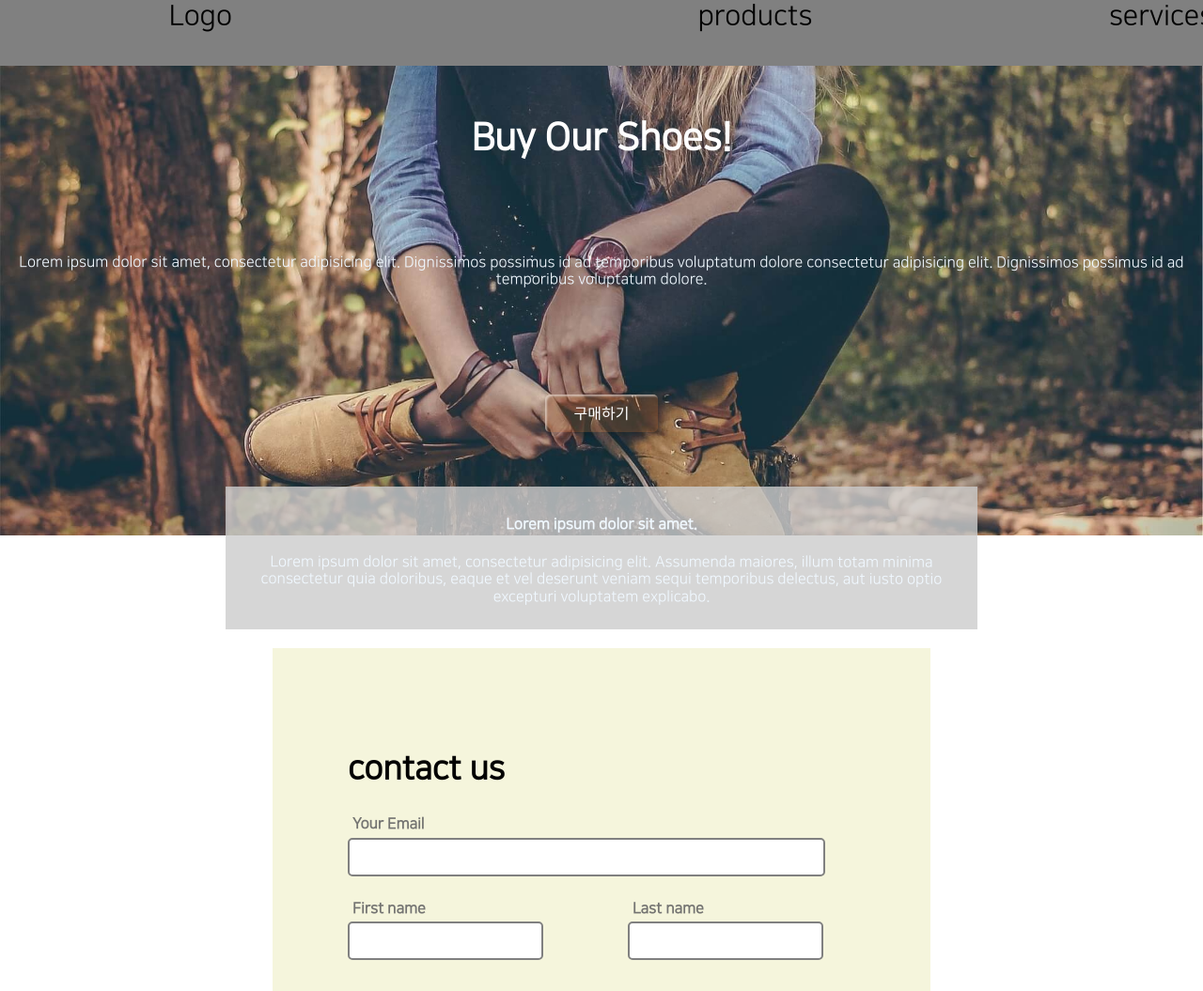
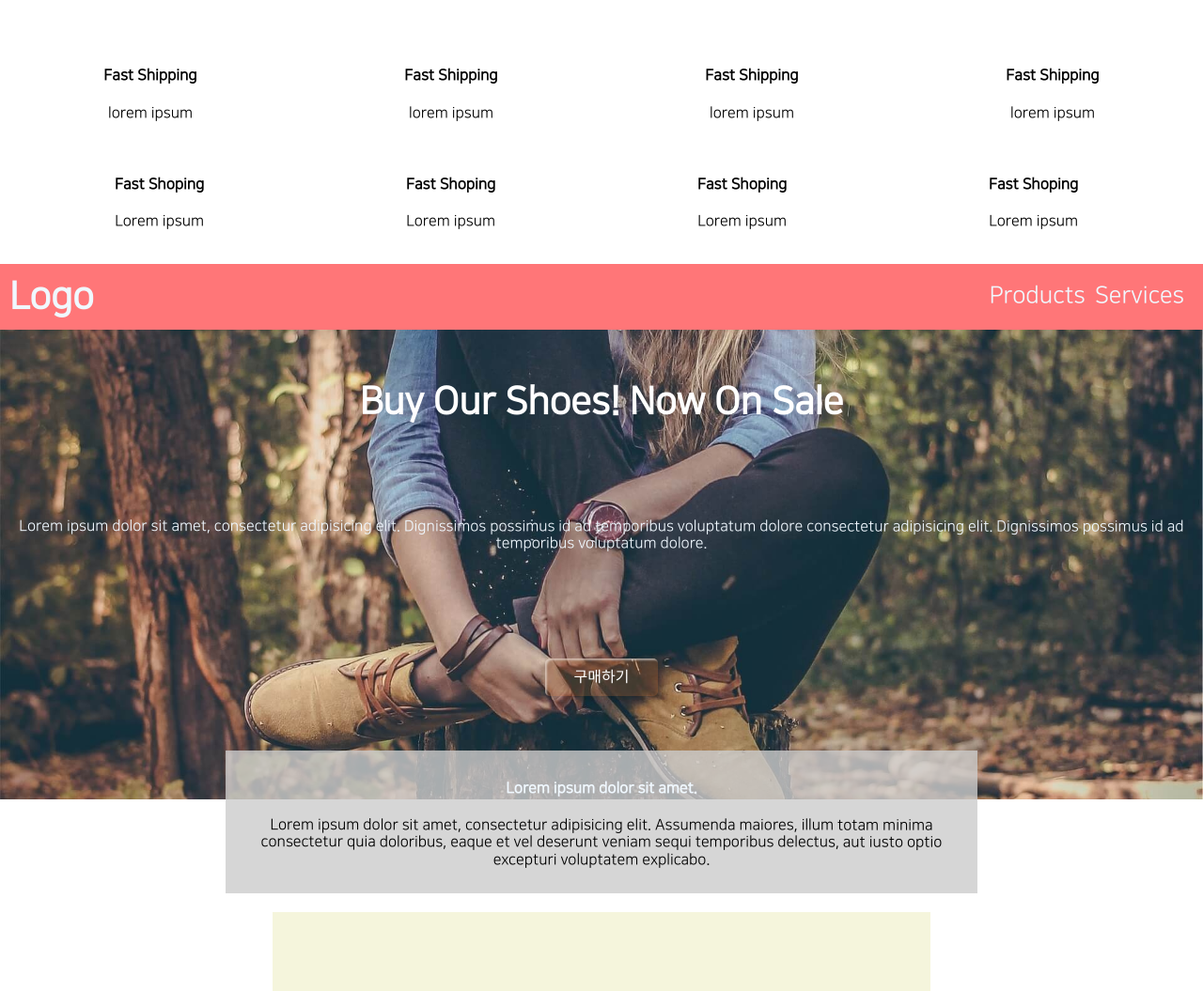
Before and after one commit to Parkseolmin/HTML-CSS_Project, a plain HTML site: page layout2.html in a window 1280 px wide. Shown: the top 1055 px of the page at 94% size. Drawn offline with Linux system fonts and the light colour scheme.

Commit message:
23/01/09

```diff
--- a/css/main2.css
+++ b/css/main2.css
@@ -259,16 +259,93 @@ p {
     right: -310px;
 }
 
-.flex-item {
-    width: 100px;
-    height: 70px;
-    background-color: grey;
-    text-align: center;
-    justify-content: center;
-    font-size: 30px;
+/*어려웠던 부분*/
+.nav-container {
+    display: flex;
+    height: 50px;
+    align-items: center;
+    padding: 10px;
+    background-color: #FF7678;
 }
 
-.flex-container {
-    margin: 0;
+.nav-item {
+    margin-right: 10px;
+    color: aliceblue;
+}
+
+.logo {
+    font-size: 40px;
+    font-weight: 600;
+}
+
+.second {
+    font-size: 25px;
+
+}
+
+.test-container {
     display: flex;
+    align-items: center;
+    justify-content: space-around;
+    padding: 20px;
 }
+
+.test-container div {
+    margin-right: 10px;
+}
+
+.test-container div > h4,
+p {
+    color: black;
+}
+
+
+.product-container {
+    width: 100%;
+    /*    max-width: 1000px;*/
+    margin: 50px 0px 50px 0px;
+    /*
+    margin: auto;
+    margin-top: 50px;
+    margin-bottom: 50px;
+*/
+}
+
+.product-container div {
+    float: left;
+    width: 25%;
+    text-align: center;
+}
+
+/*1200px이하일 경우 클래스 적용*/
+@media screen and (max-width:992px) {
+    .test-container {
+        flex-wrap: wrap;
+    }
+
+    .test-container div {
+        width: 370px;
+        height: 120px;
+        text-align: center;
+        /*        align-items: center;*/
+    }
+
+    .product-container {
+        max-width: 100%;
+    }
+
+    .product-container div {
+        width: 50%;
+        float: left;
+    }
+
+}
+
+@media screen and (max-width:768px) {
+    .product-container div {
+        float: none;
+        width: 100%;
+    }
+}
+
+@media screen and (max-width:576px) {}
--- a/layout2.html
+++ b/layout2.html
@@ -3,9 +3,11 @@
 
 <head>
     <meta charset="UTF-8">
-    <title>Document</title>
+    <title>설민이의 HTML_CSS연습</title>
     <link rel="stylesheet" href="css/main2.css">
     <link rel="stylesheet" href="css/normalize.css">
+    <link rel="icon" href="img/favicon-32x32.png" type="image/x-icon">
+    <meta name="viewport" content="width=device-width, initial-scale=1.0">
     <!--
     <link rel="preconnect" href="https://fonts.googleapis.com">
     <link rel="preconnect" href="https://fonts.gstatic.com" crossorigin>
@@ -17,13 +19,54 @@
 </head>
 
 <body>
-    <div class="flex-container">
-        <div class="flex-item" style="flex-grow: 1;">Logo</div>
-        <div class="flex-item" style="flex-grow: 2;">products</div>
-        <div class="flex-item">services</div>
+    <div class="product-container">
+        <div>
+            <h4>Fast Shipping</h4>
+            <p>lorem ipsum</p>
+        </div>
+        <div>
+            <h4>Fast Shipping</h4>
+            <p>lorem ipsum</p>
+        </div>
+        <div>
+            <h4>Fast Shipping</h4>
+            <p>lorem ipsum</p>
+        </div>
+        <div>
+            <h4>Fast Shipping</h4>
+            <p>lorem ipsum</p>
+        </div>
     </div>
+    <div style="clear: both;"></div>
+
+
+    <div class="test-container">
+        <div class="test-item">
+            <h4>Fast Shoping</h4>
+            <p>Lorem ipsum</p>
+        </div>
+        <div>
+            <h4>Fast Shoping</h4>
+            <p>Lorem ipsum</p>
+        </div>
+        <div>
+            <h4>Fast Shoping</h4>
+            <p>Lorem ipsum</p>
+        </div>
+        <div>
+            <h4>Fast Shoping</h4>
+            <p>Lorem ipsum</p>
+        </div>
+    </div>
+
+    <nav class="nav-container">
+        <div class="nav-item logo">Logo</div>
+        <div style="flex-grow: 1"></div>
+        <div class="nav-item second">Products</div>
+        <div class=" nav-item second">Services</div>
+    </nav>
     <div class="main-background">
-        <h4 class="main-title">Buy Our Shoes!</h4>
+        <h4 class="main-title">Buy Our Shoes! Now On Sale</h4>
         <button class="custom-btn btn-15">구매하기</button>
         <p class="main-content">Lorem ipsum dolor sit amet, consectetur adipisicing elit. Dignissimos possimus id ad temporibus voluptatum dolore consectetur adipisicing elit. Dignissimos possimus id ad temporibus voluptatum dolore.</p>
         <div class="sub-background">
@@ -73,6 +116,4 @@
         <a href="#" class="custom-link">링크</a>
     </div>
 
-</body>
-
-</html>
+</body></html>
```
Also changed, not shown: img/favicon-32x32.png (added), middle_module2.txt.
